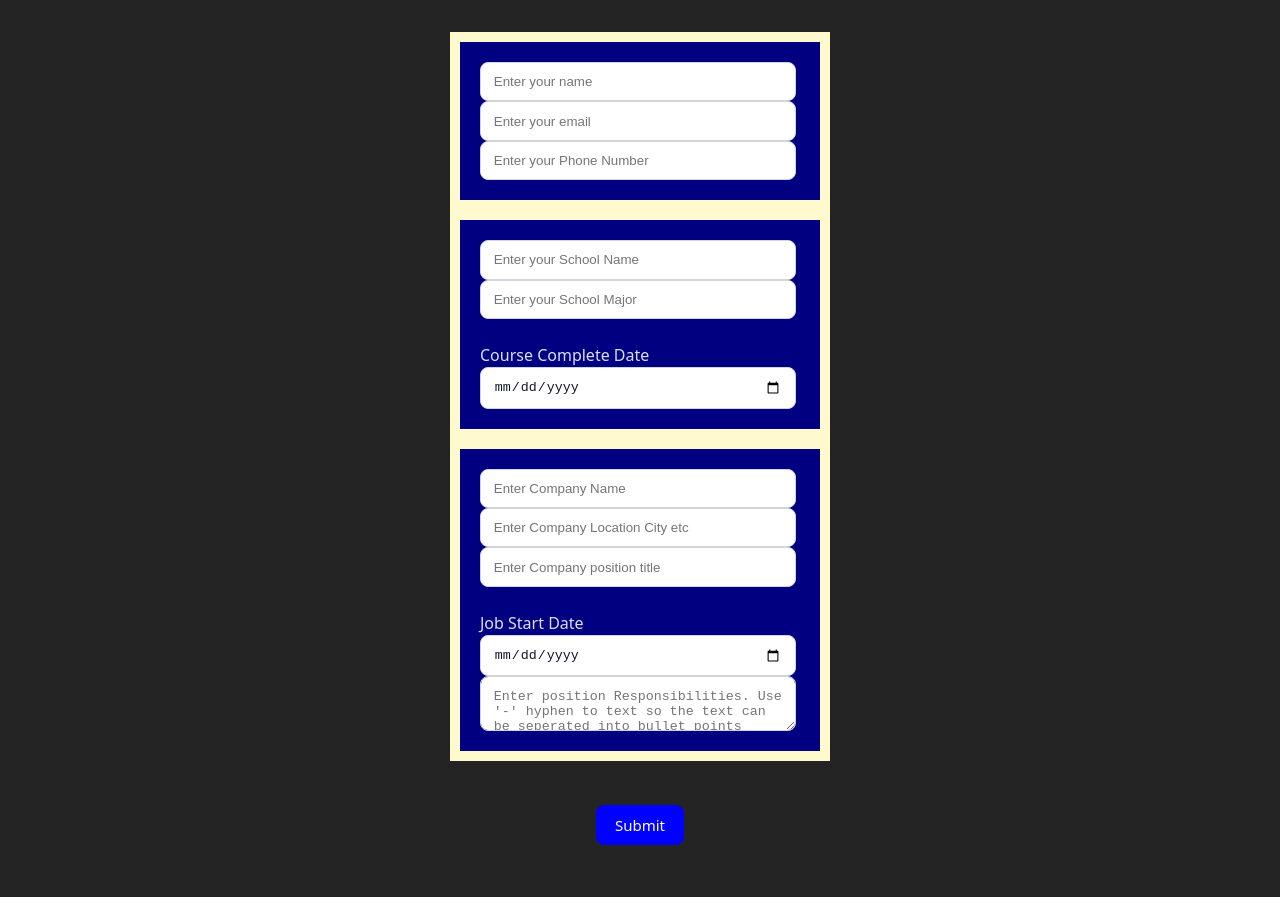
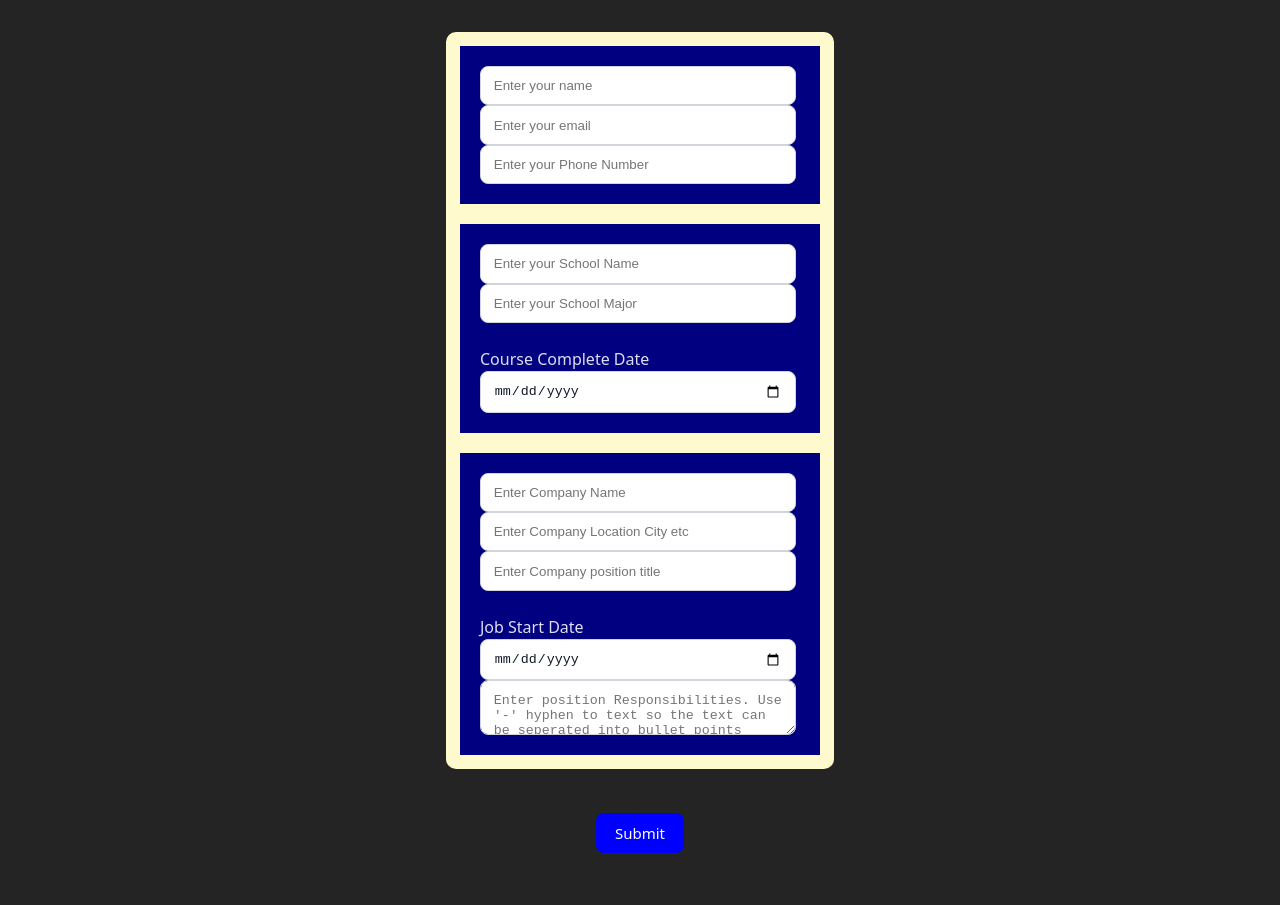
Before and after one commit to curtis-taylor/CV_REACT, a React (Vite) app in the folder cv_react_app/: page / in a window 1280 px wide. Built offline with nearby package versions, Linux system fonts and the light colour scheme.

Commit message:
More formatting

```diff
--- a/cv_react_app/src/App.css
+++ b/cv_react_app/src/App.css
@@ -27,6 +27,8 @@ ul {
 
 #formContainer {
   min-width: 80%;
+  border: 4px solid lemonchiffon;
+  border-radius: 10px;
 }
 
 #output {
@@ -51,6 +53,7 @@ ul {
   flex-direction: column;
   align-items: start;
   min-width: 320px;
+
 
 }
 
```
